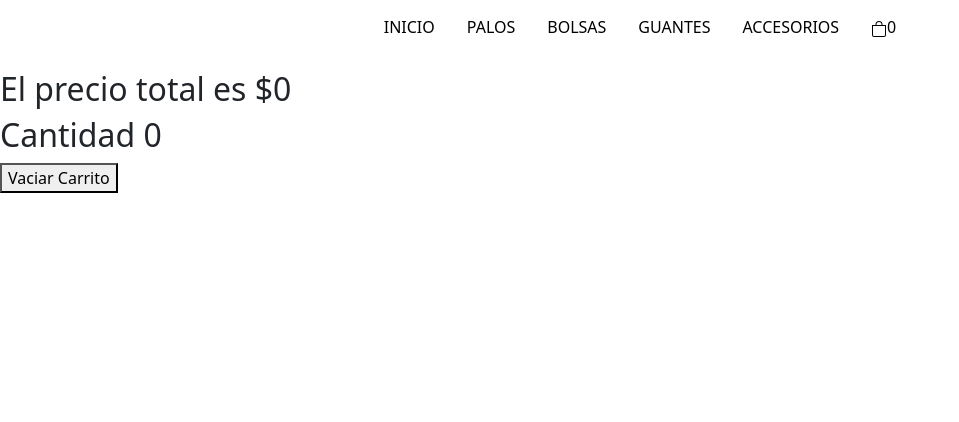
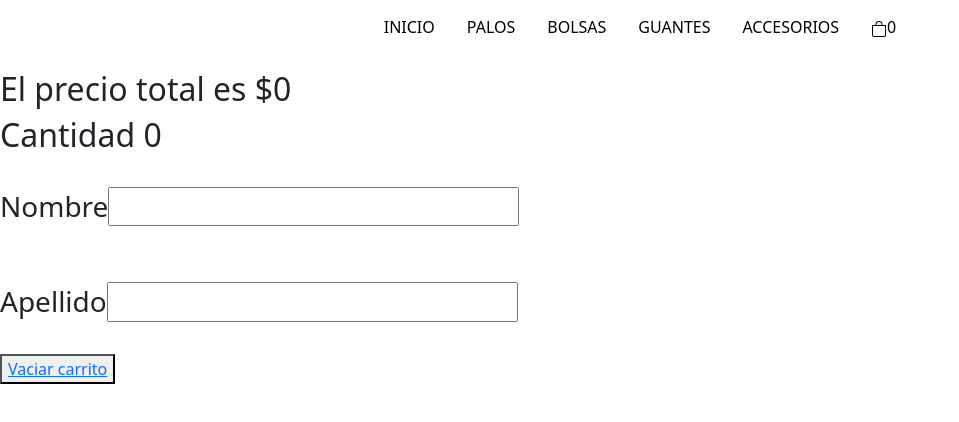
Before and after one commit to estefaniacabrera/React, a React (Create React App) app in the folder hoyo_en_uno/: page /cart in a window 1280 px wide. Shown: the top 422 px of the page, without its empty margins (0-959 px from the left). Built offline with nearby package versions, Linux system fonts and the light colour scheme.

Commit message:
arreglos

```diff
--- a/hoyo_en_uno/src/components/Cart/Cart.jsx
+++ b/hoyo_en_uno/src/components/Cart/Cart.jsx
@@ -1,9 +1,10 @@
 import { useCartContext } from "../context/CartContext"
+import { Link } from 'react-router-dom';
 
 
 function Cart() {
 
-    const { cartList, vaciarCarrito, precioTotal, itemsCarrito } = useCartContext()
+    const { botonCarrito, cartList, vaciarCarrito, precioTotal, itemsCarrito } = useCartContext()
     console.log(cartList)
 
     return (
@@ -12,7 +13,16 @@ function Cart() {
 
             <h2>El precio total es ${precioTotal()}</h2>
             <h2>Cantidad {itemsCarrito()}</h2>
-            <button onClick={() => vaciarCarrito()}>Vaciar Carrito</button>
+            <br />
+            <h3>Nombre<input type="text" /></h3>
+            <br />
+            <br />
+            <h3>Apellido<input type="text" /></h3>
+            <br />
+            <button onClick={() => vaciarCarrito()}>
+                <Link to="/">{botonCarrito}</Link>
+            </button>
+
         </div>
     )
 }
--- a/hoyo_en_uno/src/components/context/CartContext.jsx
+++ b/hoyo_en_uno/src/components/context/CartContext.jsx
@@ -8,9 +8,14 @@ export const  useCartContext =()=> useContext(CartContext)
 function CartContextProvider({ children }) {
 
     const [cartList, setCartList] = useState([])
+    const [botonCarrito, setBoton] = useState('Vaciar carrito')
 
     const vaciarCarrito=()=>{
         setCartList([])
+        setBoton('Seguir comprando')
+    }
+    const cambioBoton=()=>{
+        setBoton('Seguir comprando')
     }
 
     const precioTotal =()=>{
@@ -40,6 +45,8 @@ function CartContextProvider({ children }) {
 
     return(
         <CartContext.Provider value={{
+            botonCarrito,
+            cambioBoton,
             cartList,
             agregarProducto,
             vaciarCarrito,
```
